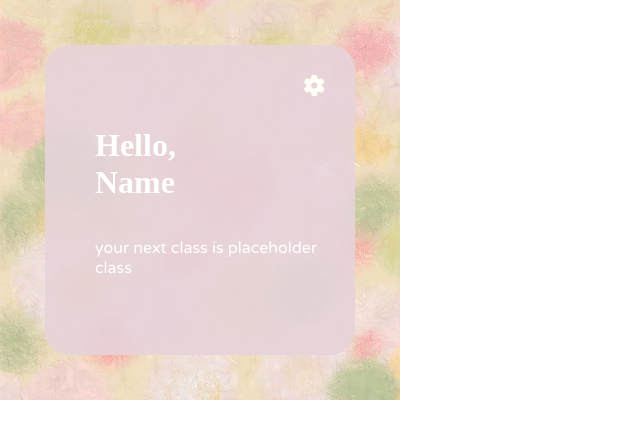
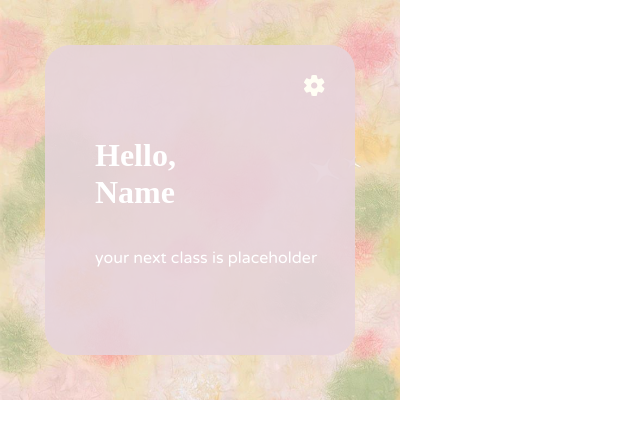
Before and after one commit to CommunityComputingClass/text-data-smv307, a website: page project/index.html in a window 1280 px wide. Shown: the whole page, without its empty margins (0-640 px from the left). Drawn offline with nearby package versions, Linux system fonts and the light colour scheme; some packages are replaced by stand-ins of ours; a web font is replaced by a local one.

Commit message:
homepage v1

```diff
--- a/project/main.html
+++ b/project/index.html
@@ -17,7 +17,7 @@
       <div id="content-frame">
         <a id="settings-icon"><img src="images/icon-settings.png"></a>
         <h1 id="greeter" class="big-font white-text left-align">Hello,<br>Name</h1>
-        <p id="nextclass" class="lil-font white-text left-align ">your next class is placeholder class</p>
+        <p id="nextclass" class="lil-font white-text left-align ">your next class is placeholder</p>
       </div>
     </main>
   </body>
```
Also changed, not shown: package.json (added, +10 -0 lines), 1 other file.
